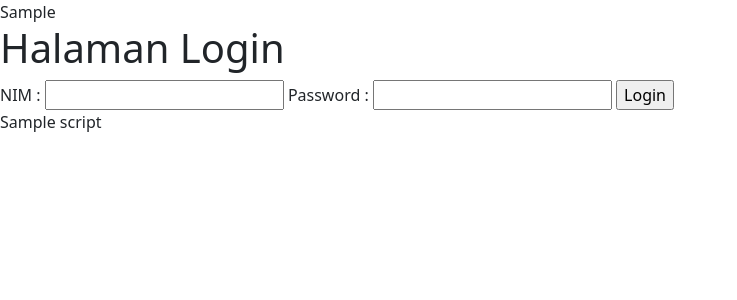
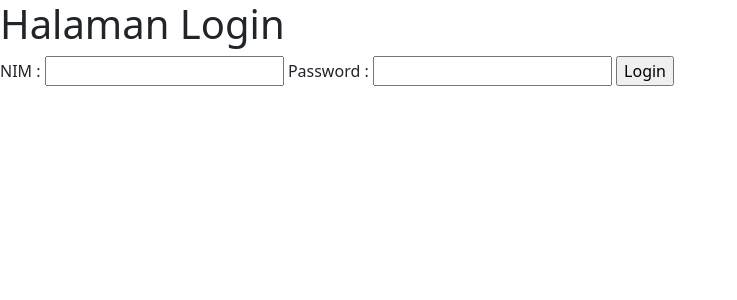
Before and after one commit to affanhanifathtarech/rekrutmen, a PHP site: the page made by app/views/login/index.php in a window 1280 px wide. Shown: the top 300 px of the page, without its empty margins (0-737 px from the left). Run offline with PHP 8.4, Linux system fonts and the light colour scheme; the template is opened without the code that fills it: most values are stand-ins (such as "Sample title", 1, 10 or a date in 2020).

Commit message:
Perbaikan css dan jss loader

```diff
--- a/app/init.php
+++ b/app/init.php
@@ -3,6 +3,7 @@
 require_once 'core/App.php';
 require_once 'core/Controller.php';
 require_once 'core/Database.php';
+require_once 'core/functions.php';
 
 require_once 'config/config.php';
 
--- a/app/views/login/index.php
+++ b/app/views/login/index.php
@@ -1,4 +1,5 @@
-<?php d($_SESSION); ?>
+<?php //css('<link href="https://cdn.jsdelivr.net/npm/bootstrap@5.1.3/dist/css/bootstrap.min.css" rel="stylesheet" integrity="sha384-1BmE4kWBq78iYhFldvKuhfTAU6auU8tT94WrHftjDbrCEXSU1oBoqyl2QvZ6jIW3" crossorigin="anonymous">');?>
+
 <h1>Halaman Login</h1>
 <form action="" method="post">
     <label for="nim">NIM : </label>
@@ -8,7 +9,7 @@
     <input type="submit" value="Login">
 </form>
 
-<?php require_once 'app/views/parts/script.php'; ?>
+<?php mainjs(); ?>
 
 <script>
     $(function() {
--- a/app/views/parts/bottom.php
+++ b/app/views/parts/bottom.php
@@ -1,8 +1,2 @@
-<?php
-if (isset($data['script']))
-foreach ($data['script'] as $script) {
-    echo $script;
-}?>
-
 </body>
 </html>
--- a/app/views/parts/top.php
+++ b/app/views/parts/top.php
@@ -1,15 +1,10 @@
 <!DOCTYPE html>
 <html lang="en">
-<head>
+<head id="head">
     <meta charset="UTF-8">
     <meta http-equiv="X-UA-Compatible" content="IE=edge">
     <meta name="viewport" content="width=device-width, initial-scale=1.0">
     <title><?= $data['title'] ?></title>
     <link href="https://cdn.jsdelivr.net/npm/bootstrap@5.1.3/dist/css/bootstrap.min.css" rel="stylesheet" integrity="sha384-1BmE4kWBq78iYhFldvKuhfTAU6auU8tT94WrHftjDbrCEXSU1oBoqyl2QvZ6jIW3" crossorigin="anonymous">
-    <?php
-    if (isset($data['css']))
-    foreach ($data['css'] as $css) {
-        echo $css;
-    }?>
 </head>
 <body>
--- a/app/views/profile/index.php
+++ b/app/views/profile/index.php
@@ -32,7 +32,7 @@
     </form>
 </div>
 
-<?php require_once 'app/views/parts/script.php'; ?>
+<?php mainjs(); ?>
 
 <script>
     $(function() {
--- a/app/views/register/index.php
+++ b/app/views/register/index.php
@@ -9,7 +9,7 @@
     <input type="submit" value="Daftar">
 </form>
 
-<?php require_once 'app/views/parts/script.php'; ?>
+<?php mainjs(); ?>
 
 <script>
     $(function() {
```
Also changed, not shown: app/core/functions.php (added, +12 -0 lines), app/views/parts/mainjs.php (renamed from app/views/parts/script.php).
